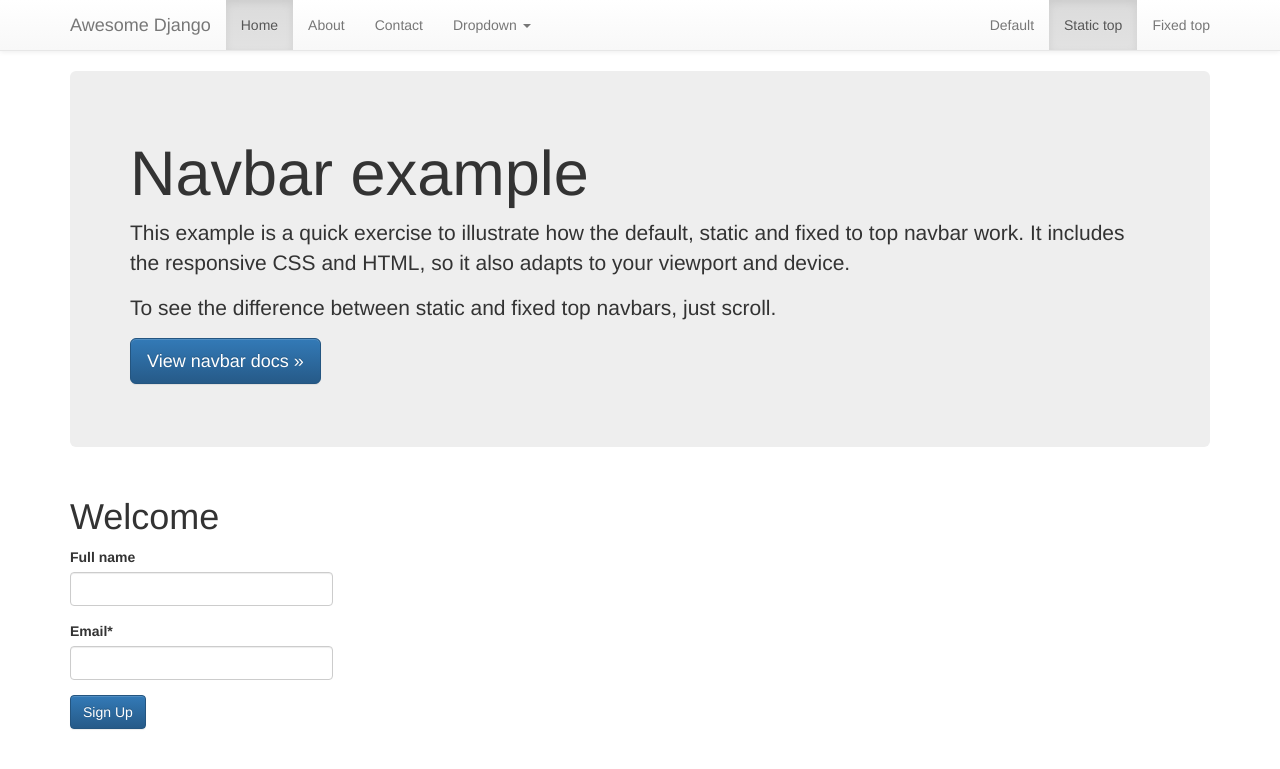
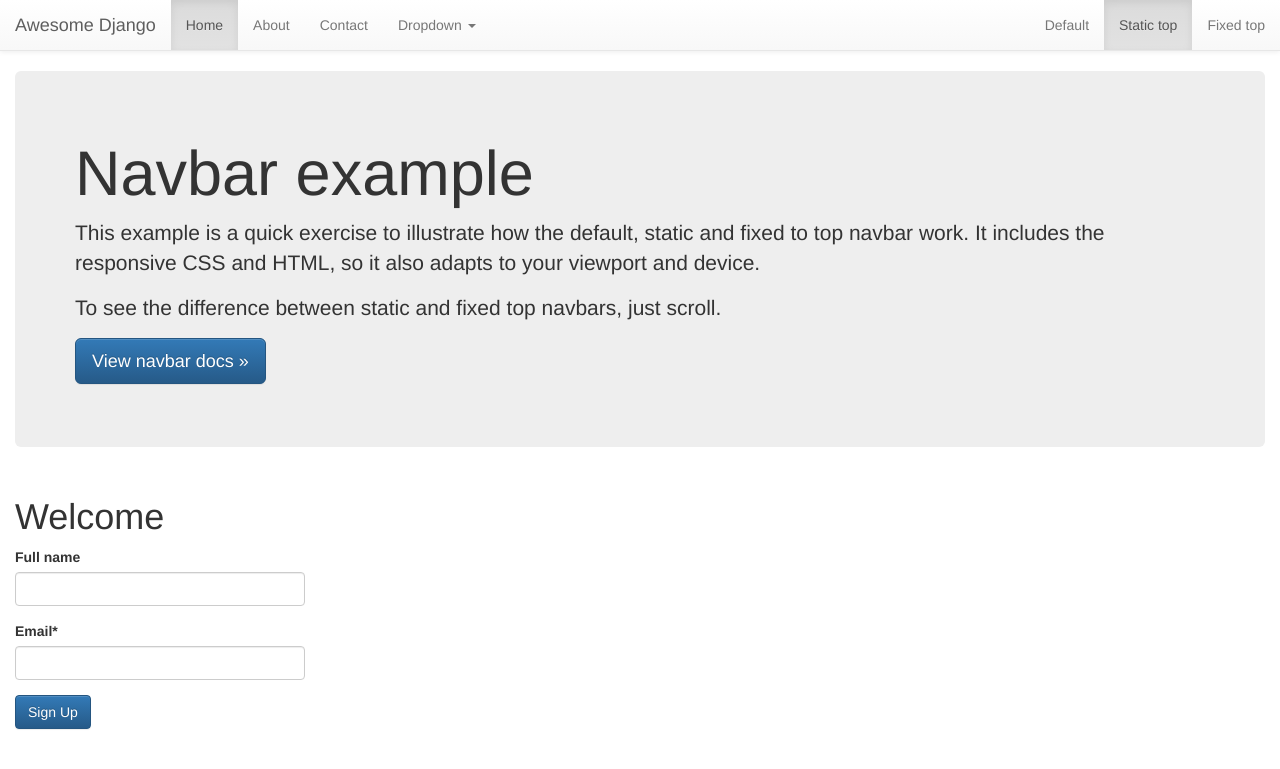
Before and after one commit to belzeba/tutorials, a Django app: page / in a window 1280 px wide. Shown: the top 769 px of the page. Run offline with Django 3.2, Linux system fonts and the light colour scheme; some libraries are stand-ins or nearby versions.

Commit message:
Made container classes fluid

```diff
--- a/django/Try_Django_18/templates/base.html
+++ b/django/Try_Django_18/templates/base.html
@@ -24,7 +24,7 @@
 {% include 'navbar.html' %}
 
 
-<div class="container">
+<div class="container-fluid">
     {# Block for Jumbotron #}
     {% block jumbotron %}
 
--- a/django/Try_Django_18/templates/navbar.html
+++ b/django/Try_Django_18/templates/navbar.html
@@ -1,6 +1,6 @@
 <!-- Static navbar -->
 <nav class="navbar navbar-default navbar-static-top">
-    <div class="container">
+    <div class="container-fluid">
         <div class="navbar-header">
             <button type="button" class="navbar-toggle collapsed" data-toggle="collapse" data-target="#navbar"
                     aria-expanded="false" aria-controls="navbar">
```
